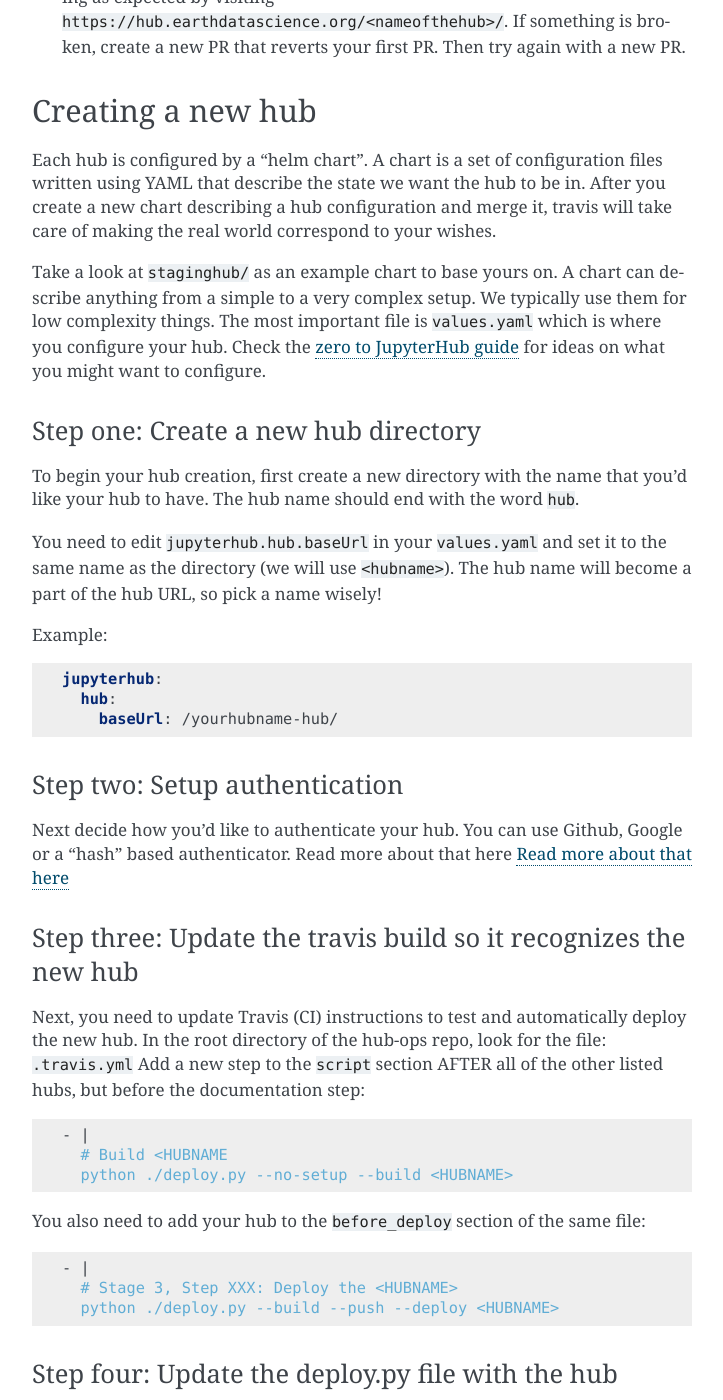
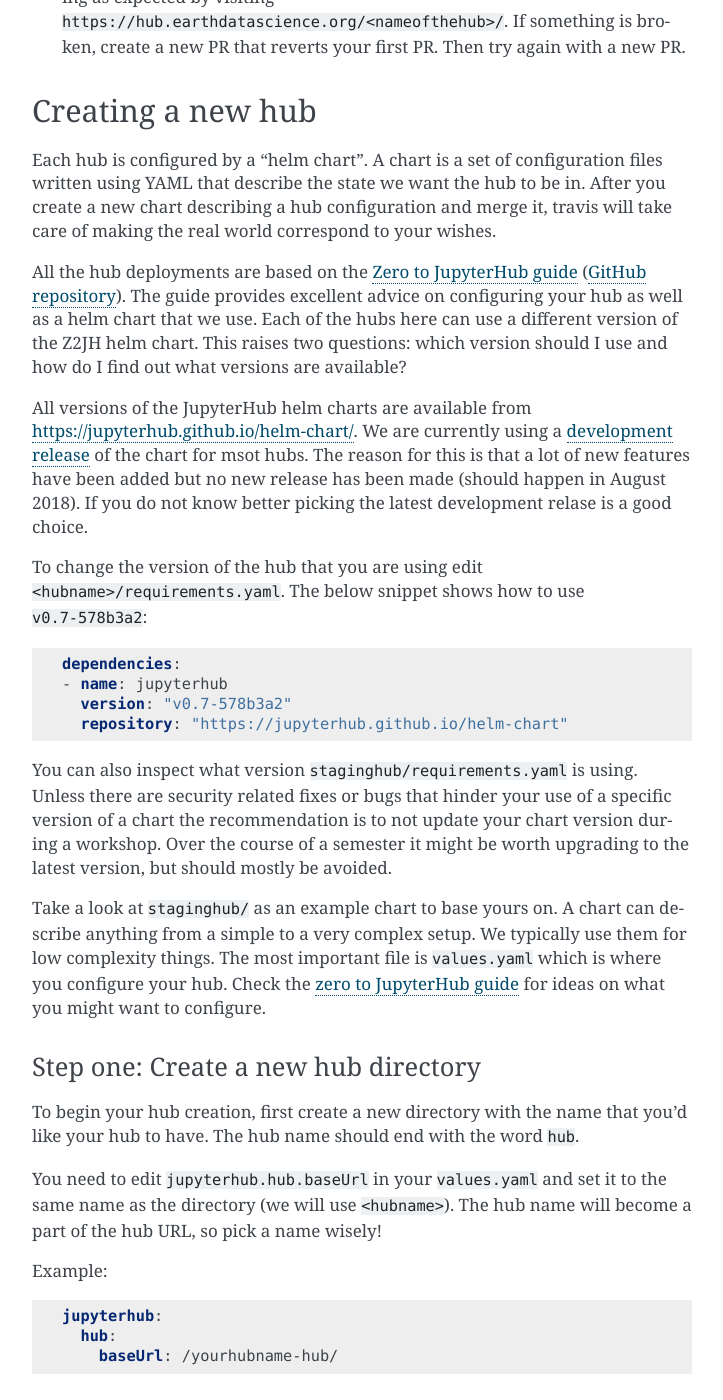
Before and after one commit to earthlab/hub-ops, a Sphinx documentation site: the page built from docs/source/day-to-day.rst, in a window 1280 px wide and 1400 px high, scrolled down 937 px. Shown: the whole window, without its empty margins (388-1111 px from the left). Built offline with Sphinx 7.4.7, drawn with Linux system fonts in a browser that asks for light colours.

Commit message:
Add more documentation

```diff
--- a/docs/source/authentication.rst
+++ b/docs/source/authentication.rst
@@ -1,3 +1,5 @@
+.. _authentication:
+
 Authentication for your hub
 ===========================
 
--- a/docs/source/day-to-day.rst
+++ b/docs/source/day-to-day.rst
@@ -51,6 +51,36 @@
 written using YAML that describe the state we want the hub to be in. After you
 create a new chart describing a hub configuration and merge it, travis will
 take care of making the real world correspond to your wishes.
+
+All the hub deployments are based on the `Zero to JupyterHub guide
+<http://zero-to-jupyterhub.readthedocs.io/>`_
+(`GitHub repository <https://github.com/jupyterhub/zero-to-jupyterhub-k8s>`_).
+The guide provides excellent advice on configuring your hub as well as a helm
+chart that we use. Each of the hubs here can use a different version of the
+Z2JH helm chart. This raises two questions: which version should I use and how
+do I find out what versions are available?
+
+All versions of the JupyterHub helm charts are available from `<https://jupyterhub.github.io/helm-chart/>`_.
+We are currently using a `development release <https://jupyterhub.github.io/helm-chart/#development-releases-jupyterhub>`_
+of the chart for msot hubs. The reason for this is that a lot of new features
+have been added but no new release has been made (should happen in August 2018).
+If you do not know better picking the latest development relase is a good choice.
+
+To change the version of the hub that you are using edit :code:`<hubname>/requirements.yaml`.
+The below snippet shows how to use :code:`v0.7-578b3a2`:
+
+.. code-block:: yaml
+
+    dependencies:
+    - name: jupyterhub
+      version: "v0.7-578b3a2"
+      repository: "https://jupyterhub.github.io/helm-chart"
+
+You can also inspect what version :code:`staginghub/requirements.yaml` is
+using. Unless there are security related fixes or bugs that hinder your use of
+a specific version of a chart the recommendation is to not update your chart
+version during a workshop. Over the course of a semester it might be worth
+upgrading to the latest version, but should mostly be avoided.
 
 Take a look at :code:`staginghub/` as an example chart to base yours on. A chart can
 describe anything from a simple to a very complex setup. We typically use them
--- a/docs/source/index.rst
+++ b/docs/source/index.rst
@@ -7,5 +7,6 @@
 
    day-to-day
    authentication
+   additional-hub-configuration
    tooling
    initial-setup
```
Also changed, not shown: docs/source/additional-hub-configuration.rst (added, +58 -0 lines).
